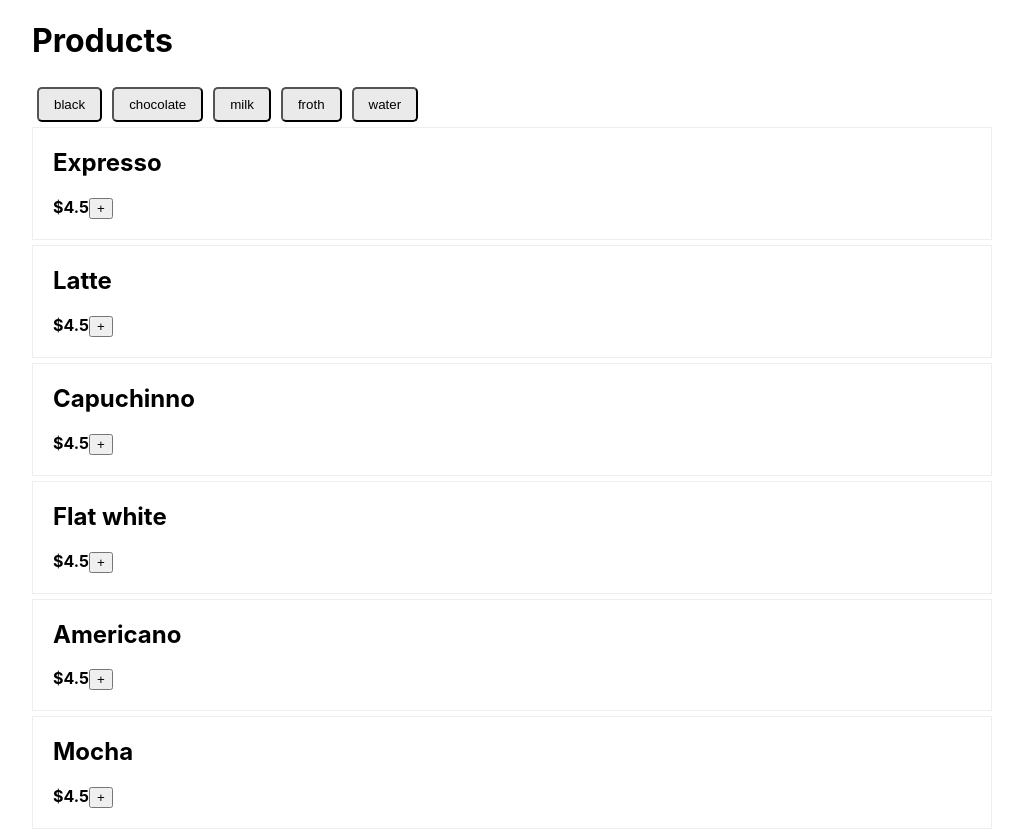
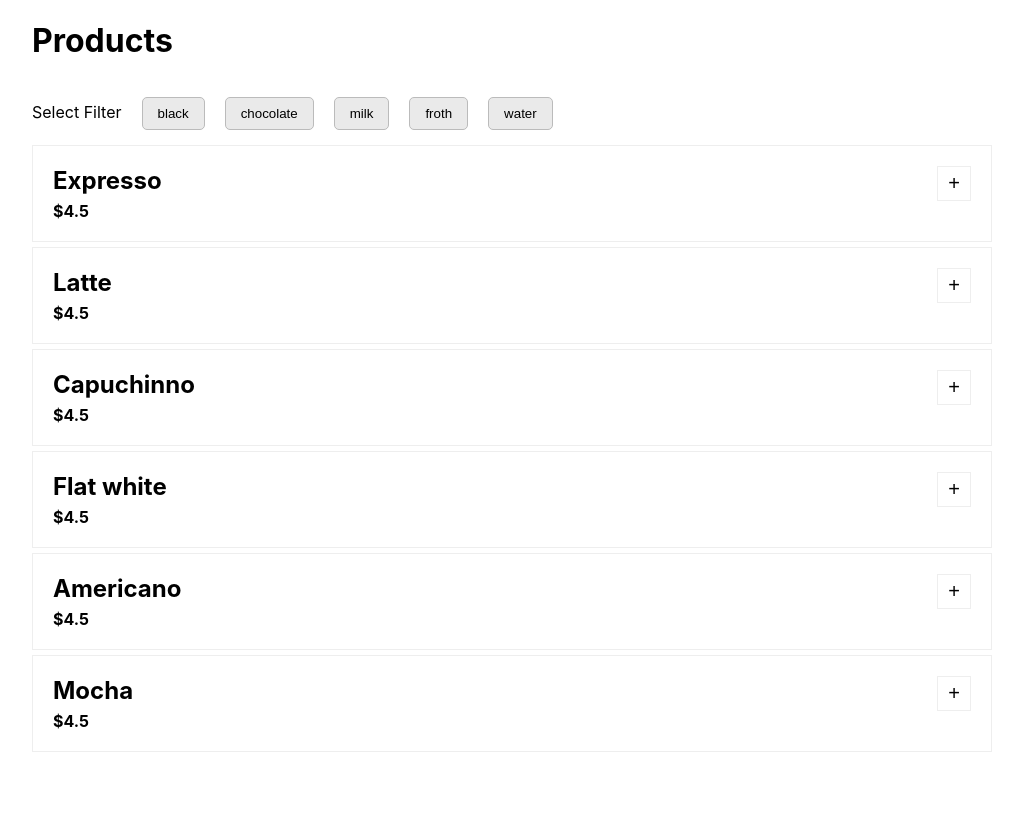
Before and after one commit to antonpunith/React-Workshop, a React (Create React App) app in the folder Chapter 06/Activity 6.01/: page / in a window 1280 px wide. Shown: the whole page, without its empty margins (128-1151 px from the left). After the commit the page ends 800 px from the top, so only its background shows below. Built offline with nearby package versions, Linux system fonts and the light colour scheme.

Commit message:
styling updates

```diff
--- a/Chapter 06/Activity 6.01/src/Components/Product/index.jsx
+++ b/Chapter 06/Activity 6.01/src/Components/Product/index.jsx
@@ -18,12 +18,16 @@ class Product extends Component {
     const { showDescription } = this.state;
     return (
       <div className="product">
-        <h2>{name}</h2>
+        <div className="product_header">
+          <h2>{name}</h2>
+          <div>
+            <button onClick={this.toggleDescription}>
+              {showDescription ? "-" : "+"}
+            </button>
+          </div>
+        </div>
         <strong>${price}</strong>
-        <button onClick={this.toggleDescription}>
-          {showDescription ? "-" : "+"}
-        </button>
-        {showDescription && <p>{summary}</p>}
+        <div>{showDescription && <p>{summary}</p>}</div>
       </div>
     );
   }
--- a/Chapter 06/Activity 6.01/src/Components/Product/product.css
+++ b/Chapter 06/Activity 6.01/src/Components/Product/product.css
@@ -4,5 +4,15 @@
   margin-bottom: 5px;
 }
 .product h2 {
-  margin-top: 0;
+  margin: 0;
 }
+.product_header {
+  display: flex;
+  justify-content: space-between;
+}
+.product button {
+  background: white;
+  border: solid 1px #eee;
+  padding: 5px 10px;
+  font-size: 20px;
+}
--- a/Chapter 06/Activity 6.01/src/Components/Tag/tag.css
+++ b/Chapter 06/Activity 6.01/src/Components/Tag/tag.css
@@ -1,9 +1,10 @@
 .tag {
   display: inline-block;
   padding: 8px 15px;
-  margin: 5px;
+  margin: 15px 0 15px 20px;
   background: #eaeaea;
   border-radius: 5px;
+  border: solid 1px #bbb;
 }
 
 .tag.active {
--- a/Chapter 06/Activity 6.01/src/Components/Tags/index.jsx
+++ b/Chapter 06/Activity 6.01/src/Components/Tags/index.jsx
@@ -8,6 +8,7 @@ class Tags extends Component {
 
     return (
       <div>
+        Select Filter
         {tags.map((tag, key) => (
           <Tag
             key={`tag${key}`}
```
